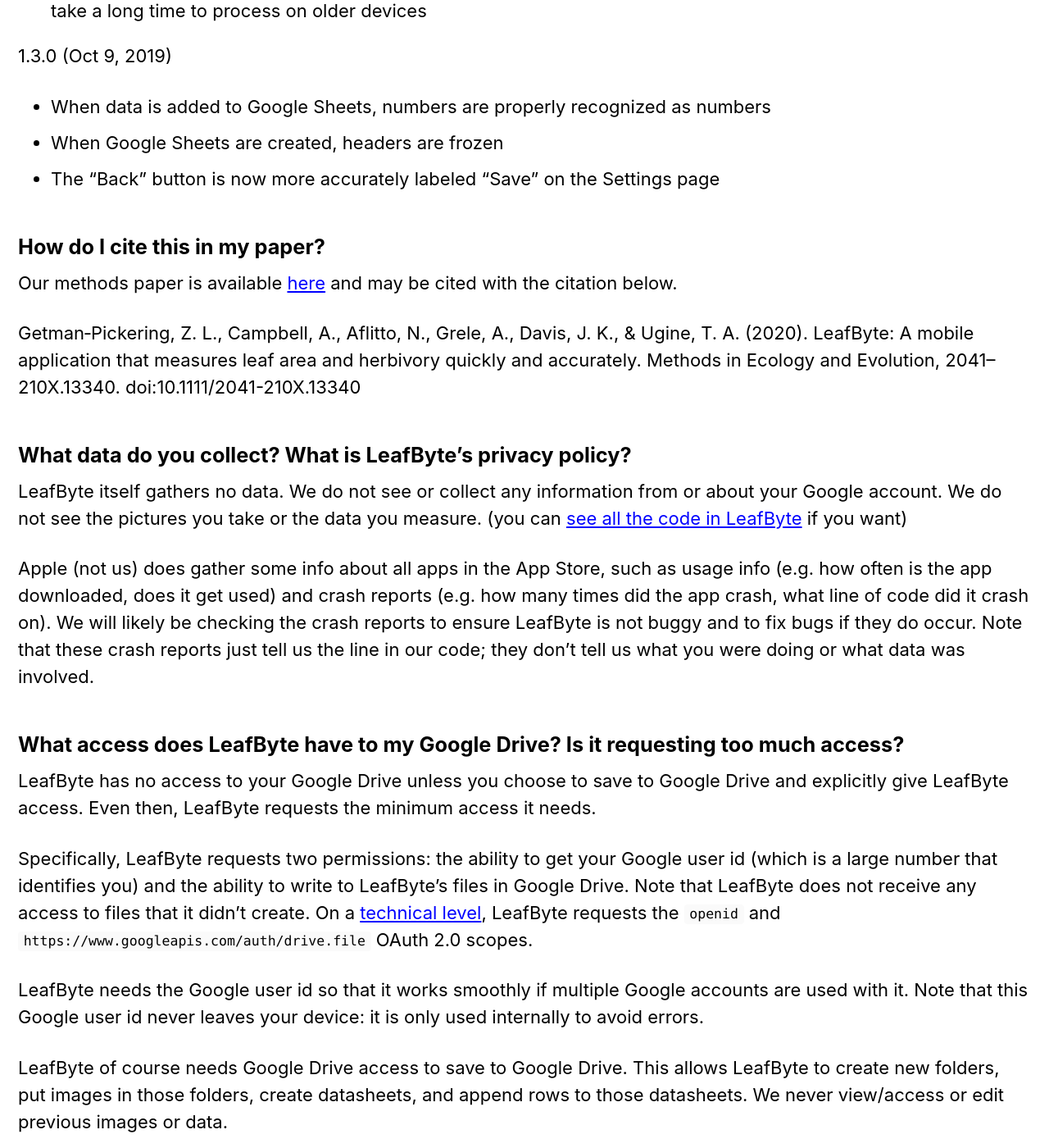
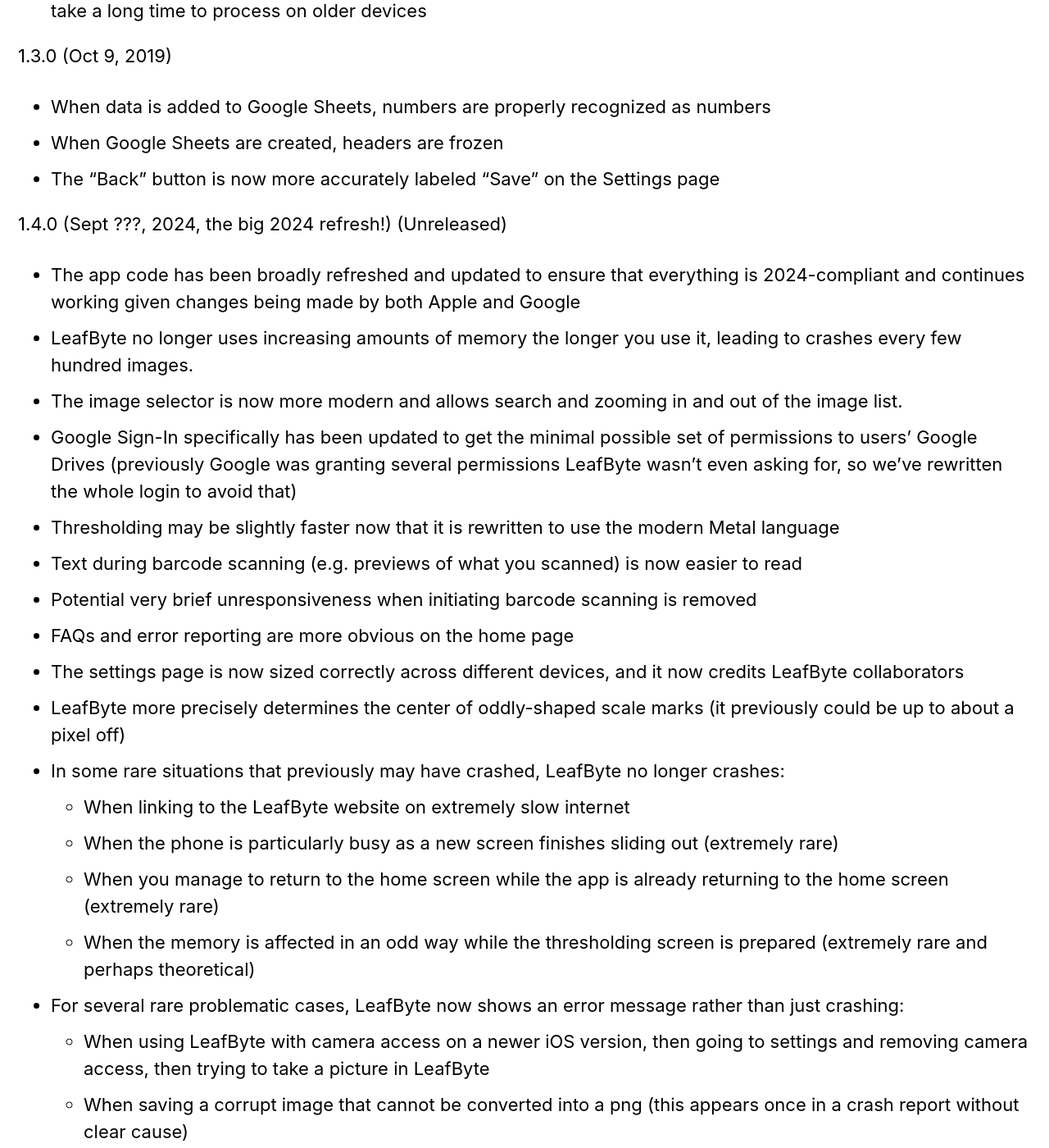
Before and after one commit to Zoegp/zoegp.github.io, a Jekyll site: the page built from leafbyte-faqs.md, in a window 1280 px wide and 1400 px high, scrolled down 8585 px. Shown: the whole window at 82% size. Built offline with Jekyll 4.4.1, drawn with Linux system fonts in a browser that asks for light colours; cached includes are drawn as plain includes; nearby versions of some CDN libraries; some of the changed text lies outside the part shown.

Commit message:
Add 1.4.0 RNs

```diff
--- a/leafbyte-faqs.md
+++ b/leafbyte-faqs.md
@@ -155,6 +155,32 @@
 * When Google Sheets are created, headers are frozen
 * The "Back" button is now more accurately labeled "Save" on the Settings page
 
+1.4.0 (Sept ???, 2024, the big 2024 refresh!) (Unreleased)
+* The app code has been broadly refreshed and updated to ensure that everything is 2024-compliant and continues working given changes being made by both Apple and Google
+* LeafByte no longer uses increasing amounts of memory the longer you use it, leading to crashes every few hundred images.
+* The image selector is now more modern and allows search and zooming in and out of the image list.
+* Google Sign-In specifically has been updated to get the minimal possible set of permissions to users' Google Drives (previously Google was granting several permissions LeafByte wasn't even asking for, so we've rewritten the whole login to avoid that)
+* Thresholding may be slightly faster now that it is rewritten to use the modern Metal language
+* Text during barcode scanning (e.g. previews of what you scanned) is now easier to read
+* Potential very brief unresponsiveness when initiating barcode scanning is removed
+* FAQs and error reporting are more obvious on the home page
+* The settings page is now sized correctly across different devices, and it now credits LeafByte collaborators
+* LeafByte more precisely determines the center of oddly-shaped scale marks (it previously could be up to about a pixel off)
+* In some rare situations that previously may have crashed, LeafByte no longer crashes:
+    * When linking to the LeafByte website on extremely slow internet
+    * When the phone is particularly busy as a new screen finishes sliding out (extremely rare)
+    * When you manage to return to the home screen while the app is already returning to the home screen (extremely rare)
+    * When the memory is affected in an odd way while the thresholding screen is prepared (extremely rare and perhaps theoretical)
+* For several rare problematic cases, LeafByte now shows an error message rather than just crashing:
+    * When using LeafByte with camera access on a newer iOS version, then going to settings and removing camera access, then trying to take a picture in LeafByte
+    * When saving a corrupt image that cannot be converted into a png (this appears once in a crash report without clear cause)
+    * When failing to save a file to the Files App (this appears once in a crash report without clear cause; perhaps the disk was full?)
+    * When the image chosen in the image picker cannot be loaded (this appears once in a crash report without clear cause)
+    * When iOS itself cannot process your chosen image (this appears once in a crash report without clear cause)
+    * When saving data to Google Drive crashes due to malformed data from Google (this is maybe just theoretical)
+    * When the barcode scanner is used on a device with no camera (this is maybe just theoretical)
+* Various typos are fixed
+
 ##### How do I cite this in my paper?
 Our methods paper is available [here](https://besjournals.onlinelibrary.wiley.com/doi/full/10.1111/2041-210X.13340) and may be cited with the citation below.
 
```
